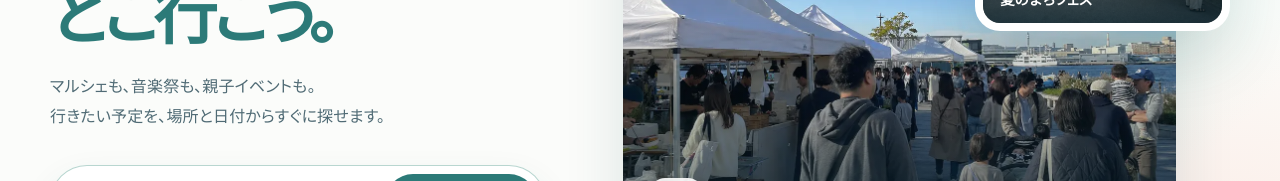
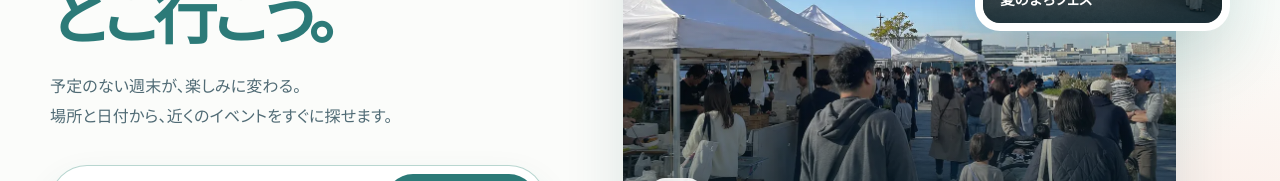
Before and after one commit to kokisuzu-code/festmatch, a Next.js app: page / in a window 1280 px wide. Shown: the part 316-497 px from the top of the page. Built offline with nearby package versions, Linux system fonts and the light colour scheme; no server answers; the database is empty.

Commit message:
refine homepage hero copy

```diff
--- a/src/app/(marketing)/page.tsx
+++ b/src/app/(marketing)/page.tsx
@@ -92,7 +92,7 @@ export default async function MarketingPage() {
         <div className="fm-home-hero-copy">
           <p className="fm-home-overline">近くのイベントが、ここで見つかる。</p>
           <h1>今週末、<br /><span>どこ行こう。</span></h1>
-          <p className="fm-home-lead">マルシェも、音楽祭も、親子イベントも。<br />行きたい予定を、場所と日付からすぐに探せます。</p>
+          <p className="fm-home-lead">予定のない週末が、楽しみに変わる。<br />場所と日付から、近くのイベントをすぐに探せます。</p>
           <form className="fm-home-search" action="/festmap">
             <label htmlFor="home-event-search"><PinIcon /><span className="sr-only">駅名またはエリア名</span></label>
             <input id="home-event-search" name="q" placeholder="駅名・エリア名で探す" />
```
